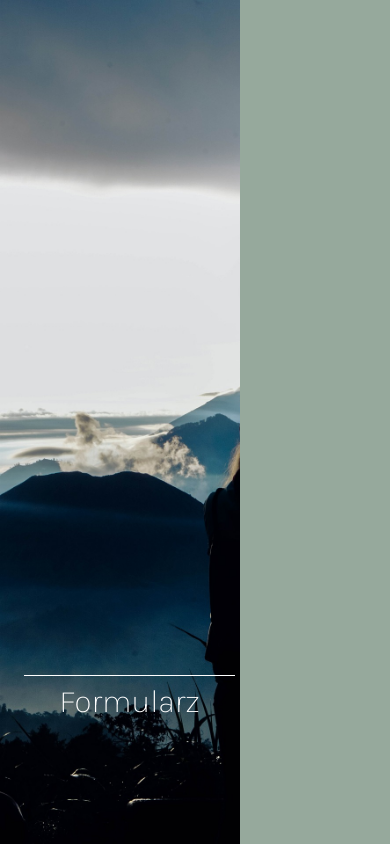
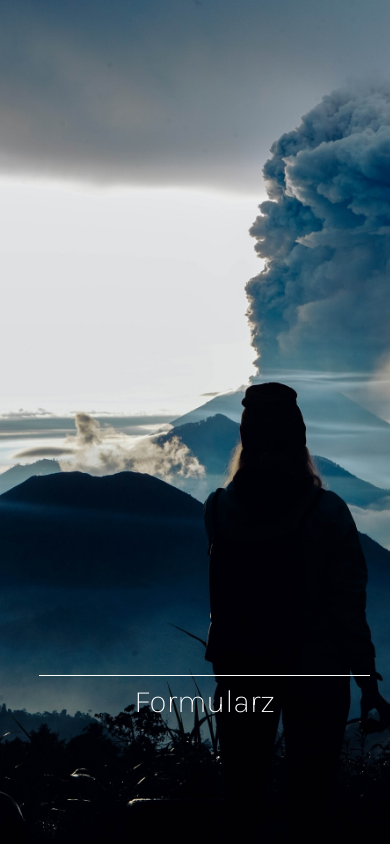
Before and after one commit to SylwiaMacieja/Przytul-EMocje, a React (Vite) app: page / in a window 390 px wide. Shown: the top 844 px of the page. Built offline with nearby package versions, Linux system fonts and the light colour scheme.

Commit message:
@media in home page

```diff
--- a/src/pages/Home/Home.scss
+++ b/src/pages/Home/Home.scss
@@ -2,8 +2,15 @@
 
 
 .Home {
+  width: 100vw;
   display: grid;
   grid-template-columns: repeat(auto-fit, minmax(15rem, 25%));
+
+  @media (max-width: 768px) {
+    display: block;
+    height: 100vh;
+
+  }
 
   &__img1,
   &__img2,
```
